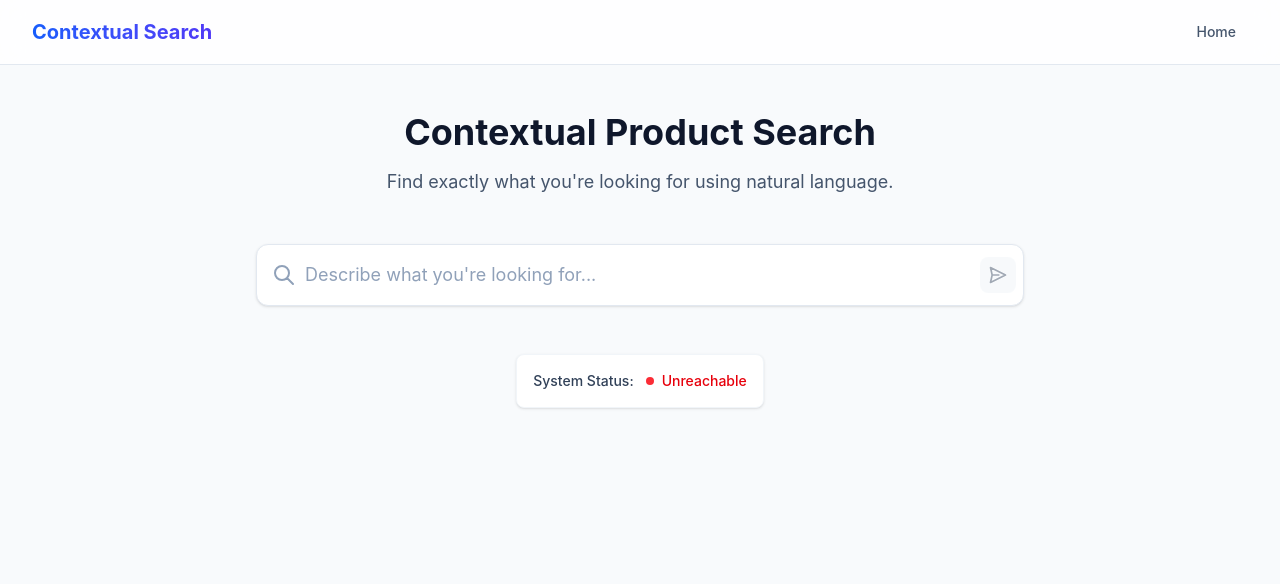
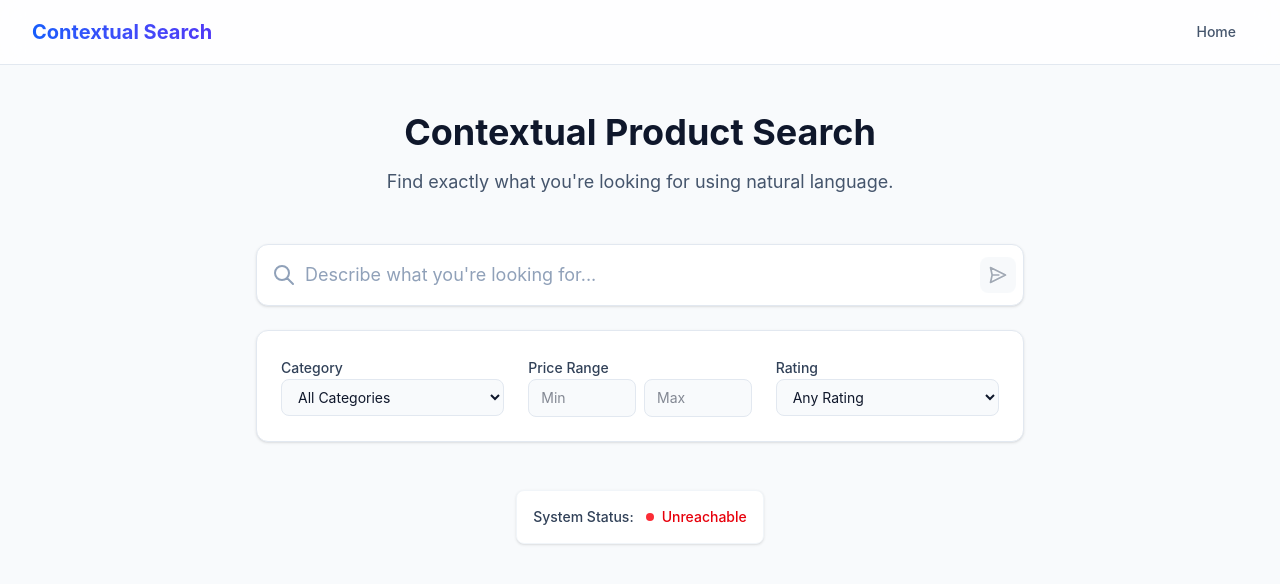
Before and after one commit to ArihantCoDev/Contextual-Search, a React app in the folder frontend/: page / in a window 1280 px wide. Shown: the top 584 px of the page. Built offline with nearby package versions, Linux system fonts and the light colour scheme; no server answers; the HTML template or start-up script is replaced by a standard one.

Commit message:
feat: Implement initial product search page with filter component

```diff
--- /dev/null
+++ b/frontend/src/components/Filters.jsx
@@ -0,0 +1,66 @@
+export default function Filters({ filters, onChange }) {
+    const handleChange = (key, value) => {
+        onChange({ ...filters, [key]: value });
+    };
+
+    return (
+        <div className="w-full max-w-3xl mx-auto mt-6 p-6 bg-white rounded-xl border border-slate-200 shadow-sm animate-fade-in">
+            <div className="grid grid-cols-1 md:grid-cols-3 gap-6">
+
+                {/* Category Filter */}
+                <div className="space-y-2">
+                    <label className="text-sm font-medium text-slate-700">Category</label>
+                    <select
+                        value={filters.category || ''}
+                        onChange={(e) => handleChange('category', e.target.value)}
+                        className="w-full px-3 py-2 bg-slate-50 border border-slate-200 rounded-lg text-sm focus:outline-none focus:ring-2 focus:ring-blue-100 focus:border-blue-500 transition-all"
+                    >
+                        <option value="">All Categories</option>
+                        <option value="Footwear">Footwear</option>
+                        <option value="Electronics">Electronics</option>
+                        <option value="Accessories">Accessories</option>
+                        <option value="Clothing">Clothing</option>
+                        <option value="Home">Home</option>
+                    </select>
+                </div>
+
+                {/* Price Range */}
+                <div className="space-y-2">
+                    <label className="text-sm font-medium text-slate-700">Price Range</label>
+                    <div className="flex space-x-2">
+                        <input
+                            type="number"
+                            placeholder="Min"
+                            value={filters.price_min || ''}
+                            onChange={(e) => handleChange('price_min', e.target.value)}
+                            className="w-full px-3 py-2 bg-slate-50 border border-slate-200 rounded-lg text-sm focus:outline-none focus:ring-2 focus:ring-blue-100 focus:border-blue-500 transition-all"
+                        />
+                        <input
+                            type="number"
+                            placeholder="Max"
+                            value={filters.price_max || ''}
+                            onChange={(e) => handleChange('price_max', e.target.value)}
+                            className="w-full px-3 py-2 bg-slate-50 border border-slate-200 rounded-lg text-sm focus:outline-none focus:ring-2 focus:ring-blue-100 focus:border-blue-500 transition-all"
+                        />
+                    </div>
+                </div>
+
+                {/* Rating Filter */}
+                <div className="space-y-2">
+                    <label className="text-sm font-medium text-slate-700">Rating</label>
+                    <select
+                        value={filters.rating || ''}
+                        onChange={(e) => handleChange('rating', e.target.value)}
+                        className="w-full px-3 py-2 bg-slate-50 border border-slate-200 rounded-lg text-sm focus:outline-none focus:ring-2 focus:ring-blue-100 focus:border-blue-500 transition-all"
+                    >
+                        <option value="">Any Rating</option>
+                        <option value="3">3 Stars & Up</option>
+                        <option value="4">4 Stars & Up</option>
+                        <option value="4.5">4.5 Stars & Up</option>
+                    </select>
+                </div>
+
+            </div>
+        </div>
+    );
+}
--- a/frontend/src/pages/Home.jsx
+++ b/frontend/src/pages/Home.jsx
@@ -1,6 +1,7 @@
 import { useState, useEffect } from 'react';
 import { checkBackendHealth, searchProducts } from '../services/api';
 import SearchBar from '../components/SearchBar';
+import Filters from '../components/Filters';
 
 export default function Home() {
     const [status, setStatus] = useState('loading'); // loading, healthy, error
@@ -9,6 +10,14 @@ export default function Home() {
         loading: false,
         error: null,
         hasSearched: false
+    });
+
+    // Filter State
+    const [filters, setFilters] = useState({
+        category: '',
+        price_min: '',
+        price_max: '',
+        rating: ''
     });
 
     useEffect(() => {
@@ -24,11 +33,22 @@ export default function Home() {
         checkHealth();
     }, []);
 
-    const handleSearch = async (query) => {
-        setSearchState({ query, loading: true, error: null, hasSearched: true });
+    const handleSearch = async (queryInput) => {
+        // Query might come from SearchBar (string) or use existing state
+        const queryToUse = typeof queryInput === 'string' ? queryInput : searchState.query;
+
+        if (!queryToUse.trim()) return;
+
+        setSearchState(prev => ({
+            ...prev,
+            query: queryToUse,
+            loading: true,
+            error: null,
+            hasSearched: true
+        }));
 
         try {
-            await searchProducts(query);
+            await searchProducts(queryToUse, filters);
             setSearchState(prev => ({ ...prev, loading: false }));
         } catch (error) {
             setSearchState(prev => ({
@@ -53,6 +73,8 @@ export default function Home() {
 
                 <div className="mb-12 animate-fade-in" style={{ animationDelay: '0.1s' }}>
                     <SearchBar onSearch={handleSearch} isLoading={searchState.loading} />
+
+                    <Filters filters={filters} onChange={setFilters} />
 
                     {searchState.error && (
                         <div className="mt-4 text-center text-red-600 bg-red-50 py-2 px-4 rounded-lg inline-block w-full max-w-3xl mx-auto">
--- a/frontend/src/services/api.js
+++ b/frontend/src/services/api.js
@@ -13,14 +13,14 @@ export const checkBackendHealth = async () => {
     }
 };
 
-export const searchProducts = async (query) => {
+export const searchProducts = async (query, filters = {}) => {
     try {
         const response = await fetch(`${API_URL}/search`, {
             method: 'POST',
             headers: {
                 'Content-Type': 'application/json',
             },
-            body: JSON.stringify({ query }),
+            body: JSON.stringify({ query, filters }),
         });
 
         if (!response.ok) {
```
